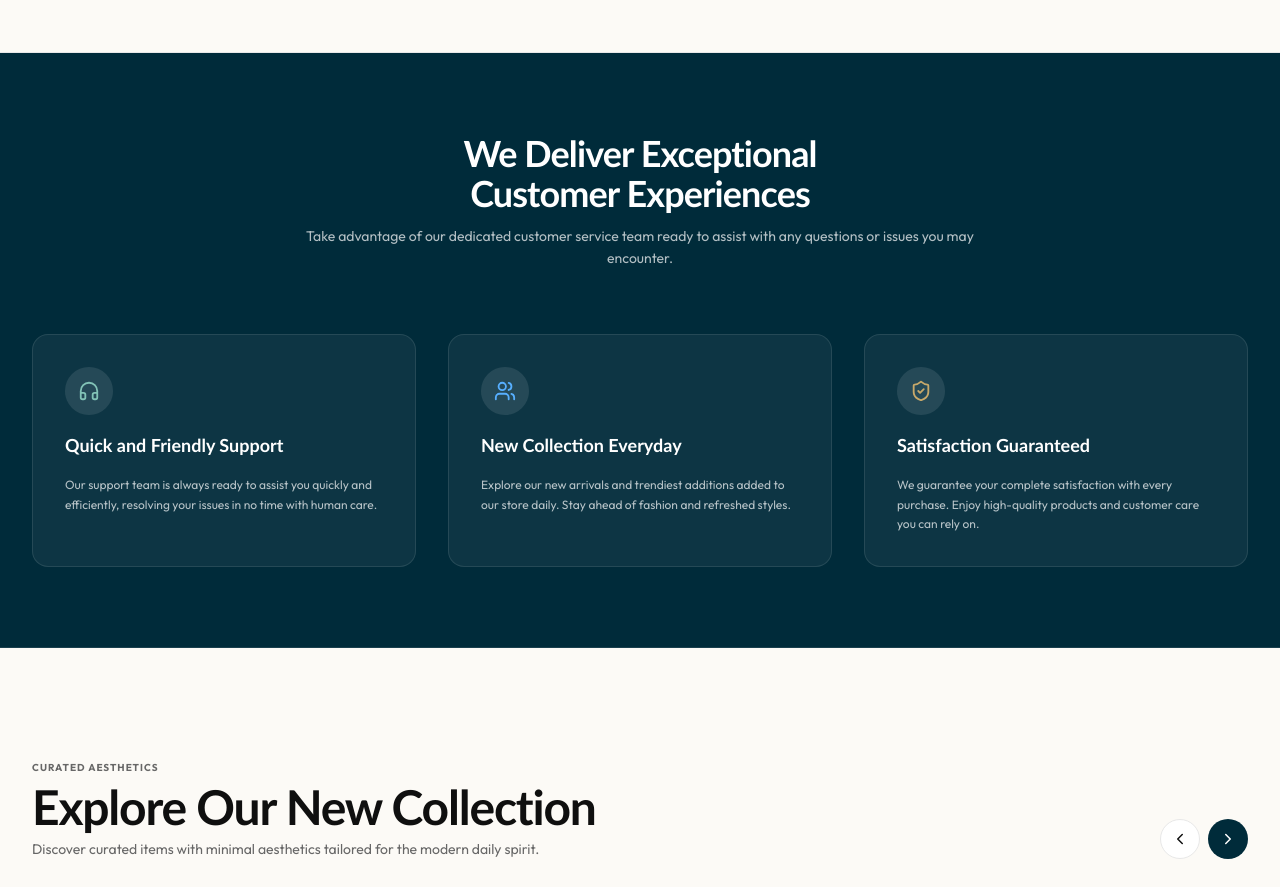
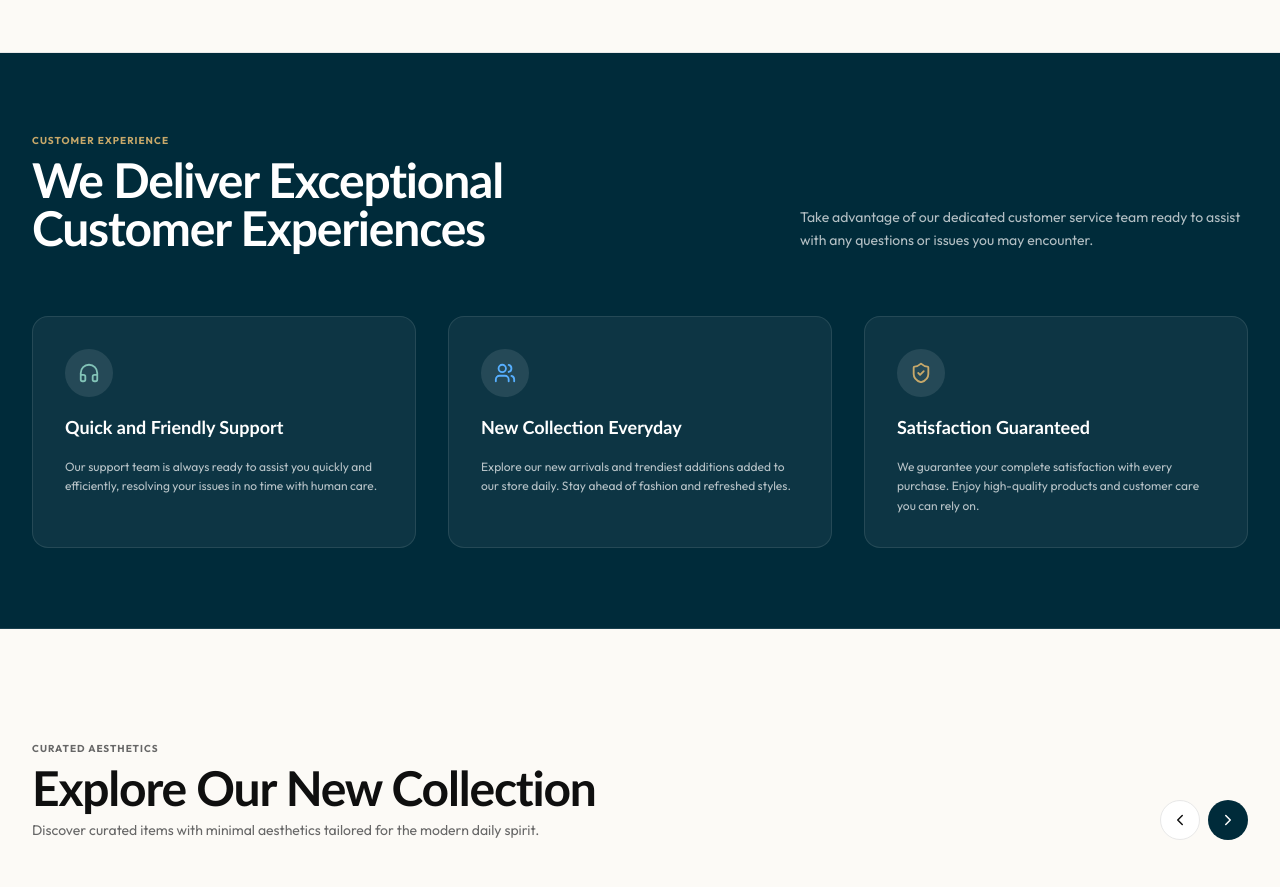
Before and after one commit to UnmarriedIdentity/TUW-Website, a Next.js app: page / in a window 1280 px wide. Shown: the part 2400-3287 px from the top of the page. Built offline with nearby package versions, Linux system fonts and the light colour scheme.

Commit message:
feat(home): realign customer experiences section header to left-aligned two-column layout (TL-WEB-013)

```diff
--- a/src/app/page.tsx
+++ b/src/app/page.tsx
@@ -396,19 +396,28 @@ export default function HomePage() {
             ========================================================================= */}
         <section className="bg-primary-dark text-white py-20 border-b border-white/10">
           <div className="max-w-7xl mx-auto px-4 sm:px-6 lg:px-8">
-            <div className="max-w-2xl mx-auto text-center space-y-3 mb-16">
-              <h2 className="font-heading text-3xl sm:text-4xl font-extrabold tracking-tight text-white">
+            {/* Header Row matching Explore section format */}
+            <div className="flex flex-col md:flex-row md:items-end justify-between gap-6 mb-12 sm:mb-16">
+              <div>
+                <span className="text-2xs font-bold uppercase tracking-widest text-store-gold block mb-2 font-sans">
+                  Customer Experience
+                </span>
+                <h2 className="font-heading text-3xl sm:text-5xl font-extrabold tracking-tight text-white">
                   We Deliver Exceptional
                   <br />
                   Customer Experiences
                 </h2>
+              </div>
+
+              <div className="max-w-md">
                 <p className="text-sm text-white/70 font-sans leading-relaxed">
                   Take advantage of our dedicated customer service team ready to assist with any
                   questions or issues you may encounter.
                 </p>
               </div>
+            </div>
 
-            <div className="grid grid-cols-1 md:grid-cols-3 gap-8 text-center sm:text-left">
+            <div className="grid grid-cols-1 md:grid-cols-3 gap-8 text-left">
               {/* Feature 1 */}
               <div className="bg-white/5 border border-white/10 rounded-2xl p-6 sm:p-8 space-y-4">
                 <div className="w-12 h-12 rounded-full bg-white/10 flex items-center justify-center text-secondary-mint">
--- a/state-for-agents/tasks.json
+++ b/state-for-agents/tasks.json
@@ -9,16 +9,16 @@
   },
   "_demo": "Figma source of truth established. First track TL-WEB-001 closed.",
   "summary": {
-    "total": 12,
-    "done": 12,
+    "total": 13,
+    "done": 13,
     "in_progress": 0,
     "backlog": 0
   },
   "session": {
     "branch": "preview",
-    "tip": "550c7cb",
+    "tip": "5f182bf",
     "unpushed": [],
-    "next_up": "TL-WEB-013: Realign Customer Experiences section header to left-aligned two-column layout matching explore section format",
+    "next_up": "All current tracks completed cleanly; ready for human browser verification and push",
     "pending_verifications": [],
     "last_updated": "2026-10-14",
     "updated_by": "Meet Rabadiya"
@@ -226,6 +226,27 @@
         "Preserved architectural scooped-bottom footer and high-visibility brand under-layer reveal intact",
         "Passed all verification gates: typecheck, tests, production build, CSS selector absence proof"
       ]
+    },
+    {
+      "id": "TL-WEB-013",
+      "title": "Realign Customer Experiences Section Header to Left-Aligned Two-Column Layout Matching Explore Section Format",
+      "status": "done",
+      "log": "5f182bf",
+      "owner": "Meet Rabadiya",
+      "started": "2026-10-14",
+      "finished": "2026-10-14",
+      "verified": true,
+      "design_match": "Realigned Customer Experiences section header from center stack into a left-aligned two-column row matching the Explore Bestsellers section format, with gold uppercase eyebrow ('CUSTOMER EXPERIENCE'), architectural 2-line heading, and max-w-md right-aligned description paragraph.",
+      "key_decisions": [
+        "Replaced centered max-w-2xl text-center container with flex flex-col md:flex-row md:items-end justify-between two-column row",
+        "Added gold font-sans uppercase eyebrow ('Customer Experience') with tracking-widest text-2xs",
+        "Elevated heading scale to font-heading text-3xl sm:text-5xl font-extrabold tracking-tight text-white matching Explore section",
+        "Placed description paragraph in max-w-md container with text-sm text-white/70 font-sans leading-relaxed",
+        "Aligned feature cards grid text to text-left across all breakpoints for visual consistency",
+        "Zero hex codes and zero bracket arbitraries across all touched JSX lines",
+        "Passed all verification gates: typecheck, tests, build"
+      ],
+      "follow_ups": []
     }
   ]
 }
```
Lines whose indentation alone changed are shown as unchanged.
